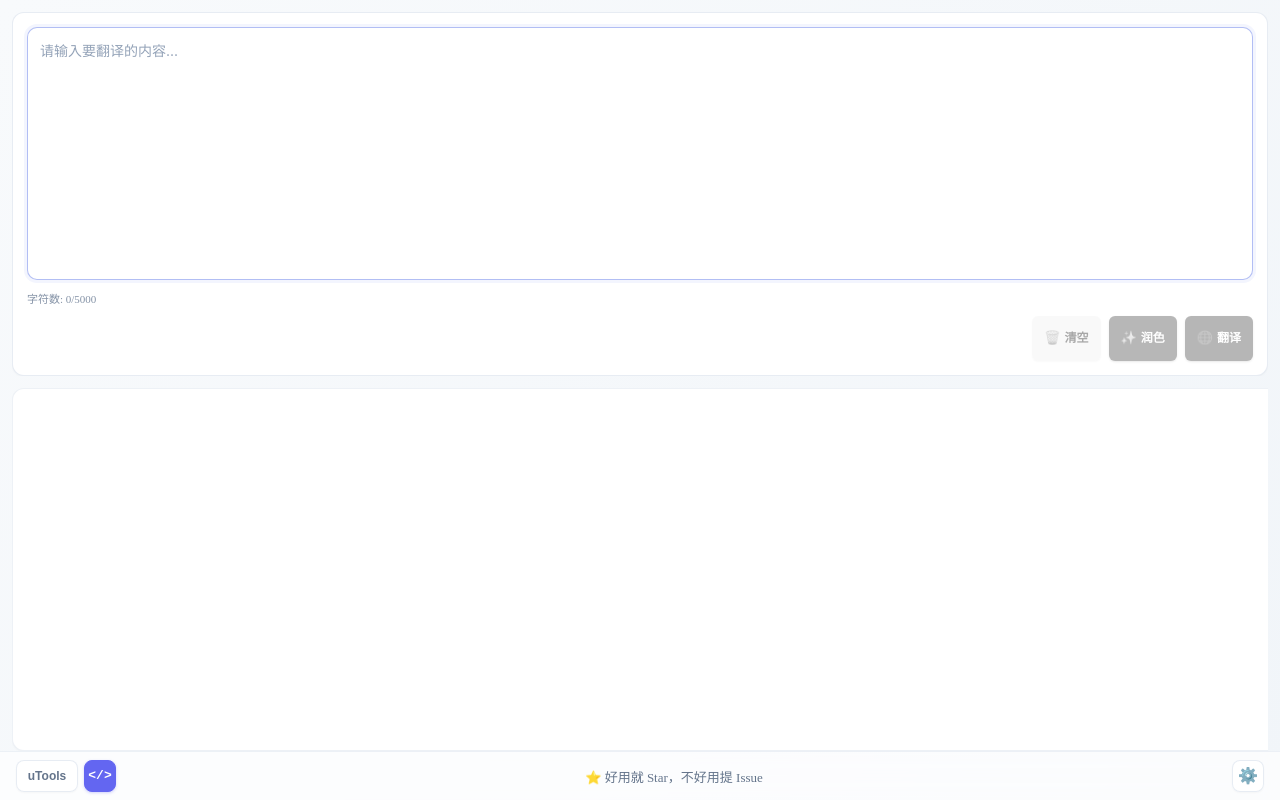
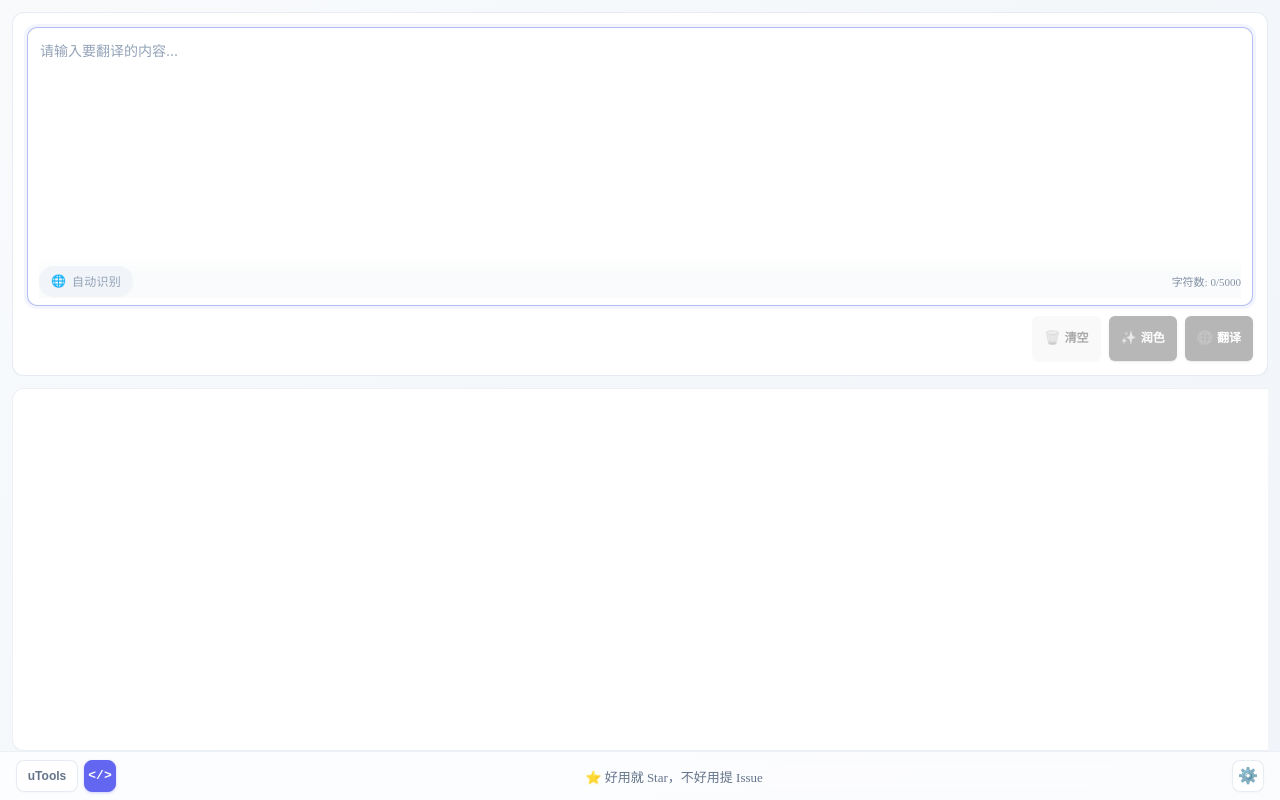
Before and after one commit to puppetdevz/dev-translation, a Vue app: page /settings#/translate in a window 1280 px wide. Built offline with nearby package versions, Linux system fonts and the light colour scheme.

Commit message:
feat: enhance input area with dynamic language badge and improved styling

```diff
--- a/src/Translate/components/InputArea.vue
+++ b/src/Translate/components/InputArea.vue
@@ -49,6 +49,8 @@ const languageIndicator = computed(() => {
   if (!props.detectedLanguage) return ''
   return props.detectedLanguage === 'zh' ? '中 → 英' : '英 → 中'
 })
+
+const isDetectingPlaceholder = computed(() => !props.detectedLanguage)
 
 const charCount = computed(() => {
   return props.modelValue.length
@@ -108,9 +110,9 @@ const handleKeydown = (event) => {
       </div>
     </div>
 
-    <!-- 普通输入框 -->
+    <!-- 普通输入框（含浮动底栏） -->
+    <div v-else class="input-field-wrapper">
       <textarea
-      v-else
         ref="textareaRef"
         v-model="text"
         class="input-textarea"
@@ -118,23 +120,22 @@ const handleKeydown = (event) => {
         maxlength="5000"
         @keydown="handleKeydown"
       />
-
-    <!-- 输入框下方的提示信息 -->
-    <div class="input-footer" v-if="!polishedText">
+      <!-- 浮动在底部的语言徽章和字符数 -->
+      <div class="input-footer">
       <div class="language-badge"
-        :class="{ 'manual-override': isManualOverride }"
-        v-if="languageIndicator"
+        :class="{ 'manual-override': isManualOverride, 'language-badge-placeholder': isDetectingPlaceholder }"
         @click="emit('languageToggle')"
         @contextmenu.prevent="emit('languageRedetect')"
-        :title="isManualOverride ? '已手动设置\n左键: 切换方向 | 右键: 重新自动识别' : '左键: 切换方向 | 右键: 重新自动识别'"
+        :title="isDetectingPlaceholder ? '左键: 设置为中文翻译 | 输入文字后将自动识别' : (isManualOverride ? '已手动设置\n左键: 切换方向 | 右键: 重新自动识别' : '左键: 切换方向 | 右键: 重新自动识别')"
       >
-        <span class="badge-icon">{{ detectedLanguage === 'zh' ? '🇨🇳' : '🇺🇸' }}</span>
-        <span class="badge-text">{{ languageIndicator }}</span>
-        <span v-if="isManualOverride" class="badge-manual">🔒</span>
+        <span class="badge-icon">{{ isDetectingPlaceholder ? '🌐' : (detectedLanguage === 'zh' ? '🇨🇳' : '🇺🇸') }}</span>
+        <span class="badge-text">{{ isDetectingPlaceholder ? '自动识别' : languageIndicator }}</span>
+        <span v-if="!isDetectingPlaceholder && isManualOverride" class="badge-manual">🔒</span>
       </div>
       <span class="char-count" :class="{ 'char-count-warning': charCount > 4500 }">
         字符数: {{ charCount }}/5000
       </span>
+    </div>
     </div>
 
     <div class="input-actions">
@@ -211,11 +212,27 @@ const handleKeydown = (event) => {
   box-shadow: 0 2px 4px rgba(0, 0, 0, 0.04);
 }
 
+.input-field-wrapper {
+  position: relative;
+  flex: 1;
+  display: flex;
+  flex-direction: column;
+  min-height: 0;
+}
+
 .input-footer {
+  position: absolute;
+  bottom: 8px;
+  left: 12px;
+  right: 12px;
   display: flex;
   justify-content: space-between;
   align-items: center;
   gap: 8px;
+  pointer-events: none;
+  background: linear-gradient(to top, var(--input-footer-bg, #fafbfc) 65%, transparent);
+  padding: 8px 0 2px 0;
+  z-index: 1;
 }
 
 .language-badge {
@@ -232,6 +249,7 @@ const handleKeydown = (event) => {
   animation: fadeIn 0.3s ease;
   cursor: pointer;
   user-select: none;
+  pointer-events: auto;
   transition: opacity 0.2s, transform 0.2s;
 }
 
@@ -243,6 +261,19 @@ const handleKeydown = (event) => {
 .language-badge.manual-override {
   background: linear-gradient(135deg, #f59e0b 0%, #d97706 100%);
   box-shadow: 0 1px 3px rgba(245, 158, 11, 0.3);
+}
+
+.language-badge-placeholder {
+  background: #f1f5f9;
+  color: #94a3b8;
+  box-shadow: 0 1px 2px rgba(0, 0, 0, 0.04);
+  font-weight: 500;
+  animation: none;
+}
+
+.language-badge-placeholder:hover {
+  background: #e2e8f0;
+  opacity: 1;
 }
 
 .badge-manual {
@@ -274,7 +305,7 @@ const handleKeydown = (event) => {
   width: 100%;
   flex: 1;
   min-height: 70px;
-  padding: 12px;
+  padding: 12px 12px 42px 12px;
   border: 1px solid rgba(226, 232, 240, 0.6);
   border-radius: 10px;
   background-color: #fafbfc;
@@ -562,6 +593,10 @@ const handleKeydown = (event) => {
     box-shadow: 0 0 0 3px rgba(102, 126, 234, 0.12);
   }
 
+  .input-footer {
+    --input-footer-bg: #0f172a;
+  }
+
   /* 深色模式输入框滚动条 */
   .input-textarea::-webkit-scrollbar-thumb {
     background: rgba(102, 126, 234, 0.4);
@@ -604,6 +639,16 @@ const handleKeydown = (event) => {
   .btn-clear:hover:not(:disabled) {
     background: #1e293b;
     box-shadow: 0 2px 3px rgba(0, 0, 0, 0.4);
+  }
+
+  .language-badge-placeholder {
+    background: #334155;
+    color: #94a3b8;
+    box-shadow: 0 1px 2px rgba(0, 0, 0, 0.2);
+  }
+
+  .language-badge-placeholder:hover {
+    background: #475569;
   }
 }
 
@@ -660,7 +705,7 @@ const handleKeydown = (event) => {
   .input-textarea {
     min-height: 60px;
     max-height: 120px;
-    padding: 10px;
+    padding: 10px 10px 36px 10px;
     font-size: 13px;
   }
 
```
Lines whose indentation alone changed are shown as unchanged.
